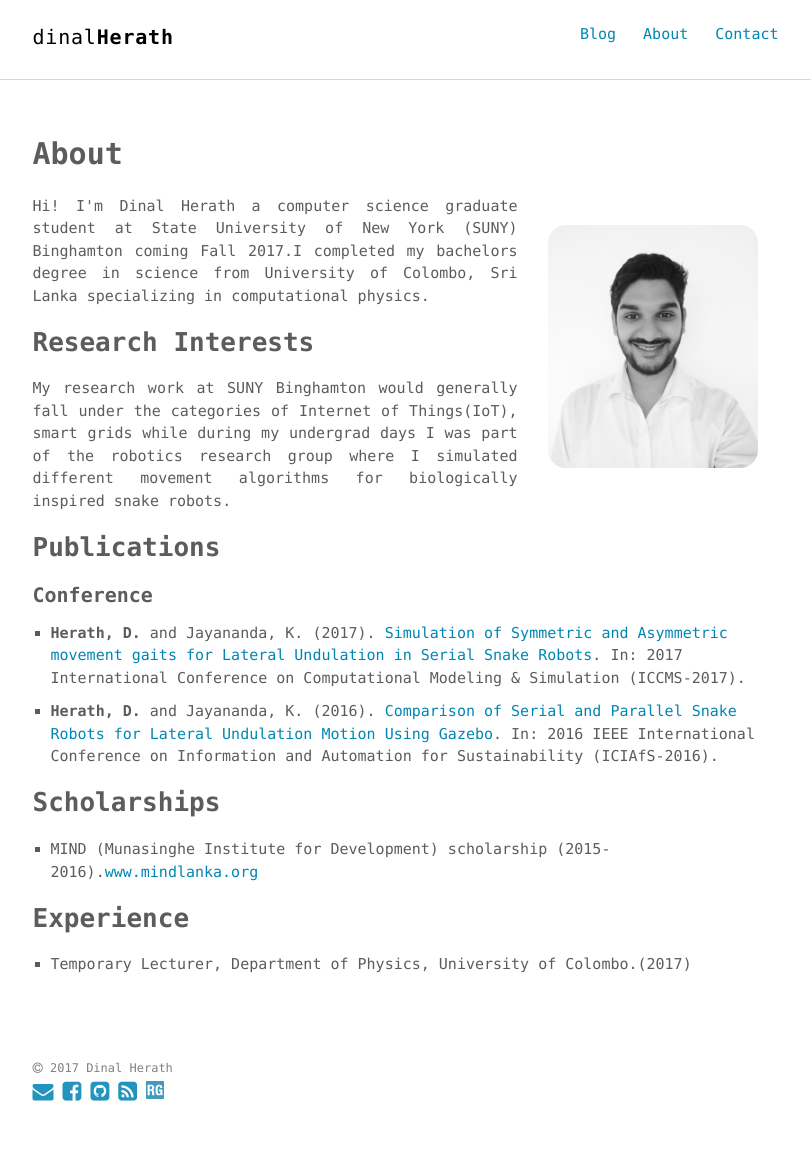
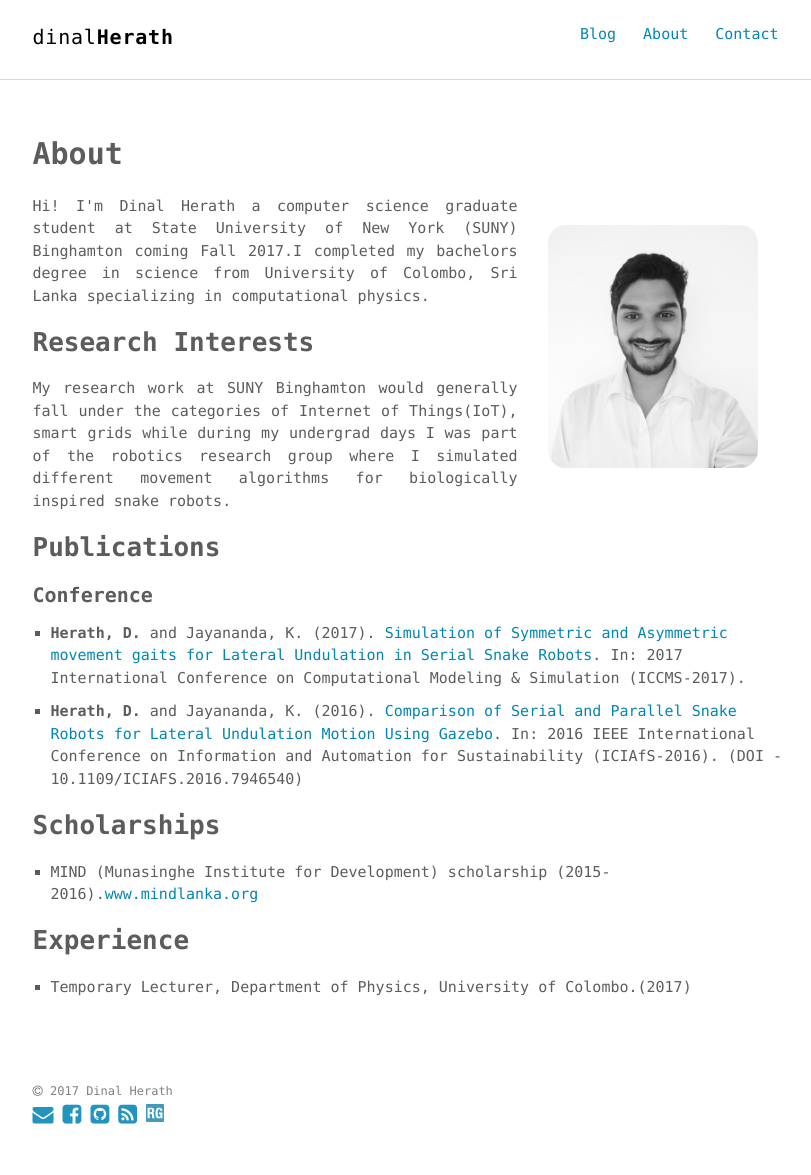
Before and after one commit to dherath/dherath.github.io, a Jekyll site: the page built from about.md, in a window 1280 px wide. Shown: the whole page, without its empty margins (230-1041 px from the left). Built offline with Jekyll 4.4.1, drawn with Linux system fonts in a browser that asks for light colours; before the commit the page ends 1152 px from its top, so only the background shows below that.

Commit message:
added DOI of paper

```diff
--- a/about.md
+++ b/about.md
@@ -23,7 +23,7 @@
 
 - **Herath, D.** and Jayananda, K. (2017). [Simulation of Symmetric and Asymmetric movement gaits for Lateral Undulation in Serial Snake Robots](https://www.researchgate.net/publication/317015239_Simulation_of_Symmetric_and_Asymmetric_movement_gaits_for_Lateral_Undulation_in_Serial_Snake_Robots){:target="blank"}. In: 2017 International Conference on Computational Modeling & Simulation (ICCMS-2017).
 
-- **Herath, D.** and Jayananda, K. (2016). [Comparison of Serial and Parallel Snake Robots for Lateral Undulation Motion Using Gazebo](https://www.researchgate.net/publication/311716282_Comparison_of_Serial_and_Parallel_Snake_Robots_for_Lateral_Undulation_Motion_using_Gazebo){:target="blank"}. In: 2016 IEEE International Conference on Information and Automation for Sustainability (ICIAfS-2016).
+- **Herath, D.** and Jayananda, K. (2016). [Comparison of Serial and Parallel Snake Robots for Lateral Undulation Motion Using Gazebo](https://www.researchgate.net/publication/311716282_Comparison_of_Serial_and_Parallel_Snake_Robots_for_Lateral_Undulation_Motion_using_Gazebo){:target="blank"}. In: 2016 IEEE International Conference on Information and Automation for Sustainability (ICIAfS-2016). (DOI -  10.1109/ICIAFS.2016.7946540)
 
 ## Scholarships
 
```
Also changed, not shown: 5 other files.
